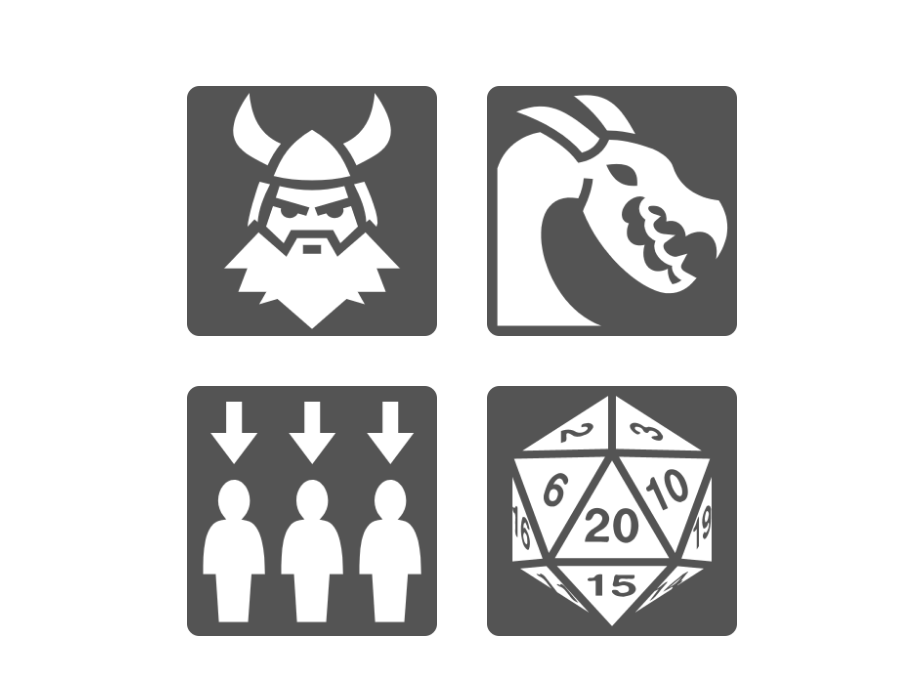
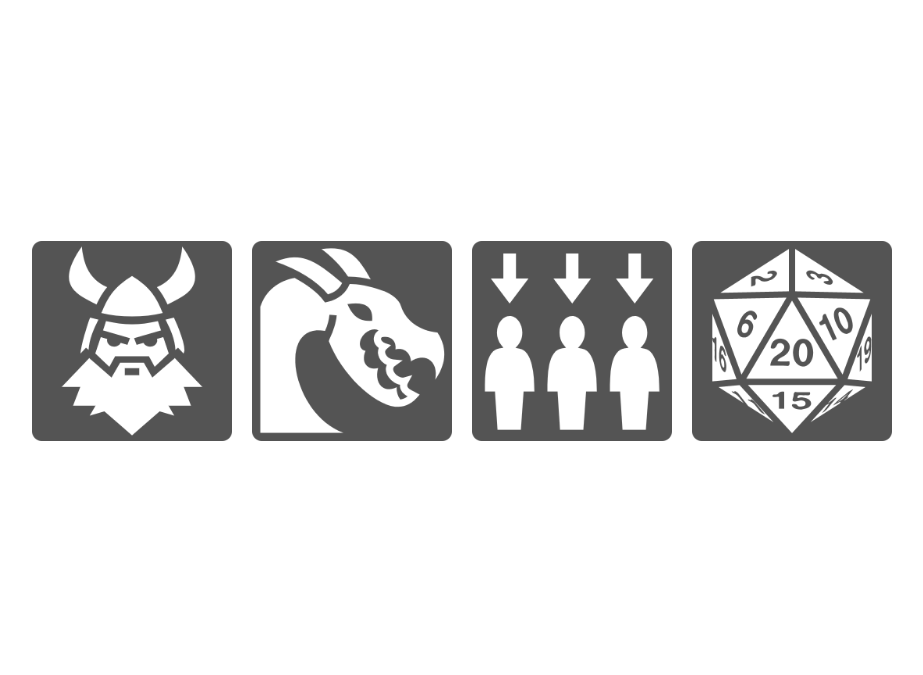
Before and after one commit to czambuk/dnd, a Django app: page / in a window 1280 px wide. Shown: the part 39-714 px from the top of the page, without its empty margins (178-1101 px from the left). Run offline with Django 3.2, Linux system fonts and the light colour scheme.

Commit message:
poprawione animacje i opisy na stronie głównej

```diff
--- a/landing_page/static/landing_page/main_site.js
+++ b/landing_page/static/landing_page/main_site.js
@@ -4,22 +4,19 @@ var $mainMenuItem = $(".mainMenuItem");
 // Unlimited main menu events after mouseover
 $mainMenuItem.on('mouseenter', function () {
     $(this).animate({
-        width: 265,
-        height: 265,
+        "width" : "105%",
+        "height" : "105%",
     }, 250);
     $(this).find('img').addClass("mainMenuShadow");
-    var $descriptionDiv = $("<div class='mainMenuDesc'>DIVDIVDIV</div>");
-//   Description div addition
-//    $(this).before($descriptionDiv);
+    $(this).children('div .mainMenuDesc').removeClass('hidden');
 });
 
 // Unlimited main menu events after mouseleave
 $mainMenuItem.on("mouseleave", function () {
     $(this).animate({
-        width: 250,
-        height: 250,
+        "width" : "100%",
+        "height" : "100%",
     }, 250);
     $(this).find('img').removeClass("mainMenuShadow");
-//    Description div removal
-//    $(this).siblings('.mainMenuDesc').remove();
+    $(this).children('div .mainMenuDesc').addClass('hidden');
 });
--- a/landing_page/static/landing_page/main_styles.css
+++ b/landing_page/static/landing_page/main_styles.css
@@ -46,12 +46,15 @@ a {
     display: grid;
     width: auto;
     height: auto;
-    max-width: 550px;
-    max-height: 550px;
-    grid-template-columns: 1fr 1fr;
-    grid-gap: 50px;
+    max-width: 900px;
+    max-height: 400px;
+    grid-template-columns: 1fr 1fr 1fr 1fr;
+    grid-template-rows: 1fr 0.1fr;
+    grid-gap: 20px;
     padding: 10px;
     position: absolute;
+    justify-items: center;
+    align-items: center;
     top: 50%;
     left: 50%;
     -ms-transform: translate(-50%, -50%);
@@ -60,18 +63,27 @@ a {
 
 .mainMenuItem {
     display: flex;
+    flex-direction: column;
     background-color: rgba(255, 255, 255, 0.75);
-    font-size: 2rem;
     justify-content: center;
     align-items: center;
-    width: 250px;
-    height: 250px;
+    width: 200px;
+    height: auto;
+    max-height: 400px;
 }
 
+.mainMenuDesc {
+    font-size: 0.75rem;
+    text-align: center;
+    justify-content: center;
+}
+a {
+    display: flex;
+    justify-content: center;
+}
 img {
     max-width: 100%;
     max-height: 100%;
-    display: block;
 }
 
 .mainMenuShadow {
--- a/landing_page/templates/landing_page/main_site.html
+++ b/landing_page/templates/landing_page/main_site.html
@@ -26,7 +26,7 @@
             <img src="{% static 'hero-icon.png' %}">
         </a>
         <div class="mainMenuDesc hidden">
-            THIS IS A DESCRIPTION
+            NEW CHARACTER
         </div>
     </div>
     <div class="mainMenuItem">
@@ -34,28 +34,26 @@
             <img src="{% static 'campaign-icon.png' %}">
         </a>
         <div class="mainMenuDesc hidden">
-            THIS IS A DESCRIPTION
+            VIEW CAMPAIGNS
         </div>
     </div>
 
     <div class="mainMenuItem">
-        <a href="/view_characters" title="View characters">
+        <a href="/view_characters" title="View all characters">
             <img src="{% static 'characters-icon.png' %}">
         </a>
         <div class="mainMenuDesc hidden">
-            THIS IS A DESCRIPTION
+            VIEW ALL CHARACTERS
         </div>
     </div>
-
     <div class="mainMenuItem">
         <a href="/roll_dice" title="Roll the dice!">
             <img src="{% static 'dice-icon.png' %}">
         </a>
         <div class="mainMenuDesc hidden">
-            THIS IS A DESCRIPTION
+            ROLL THE DICE!
         </div>
     </div>
-
 </div>
 {% endblock content %}
 
```
